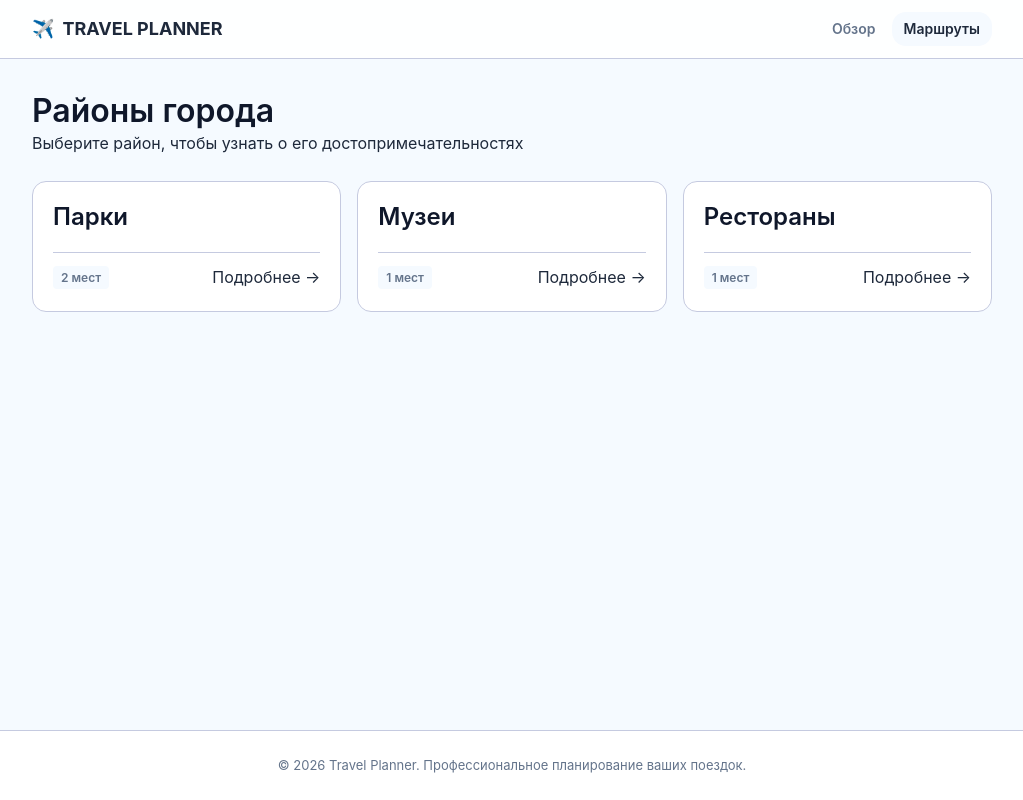
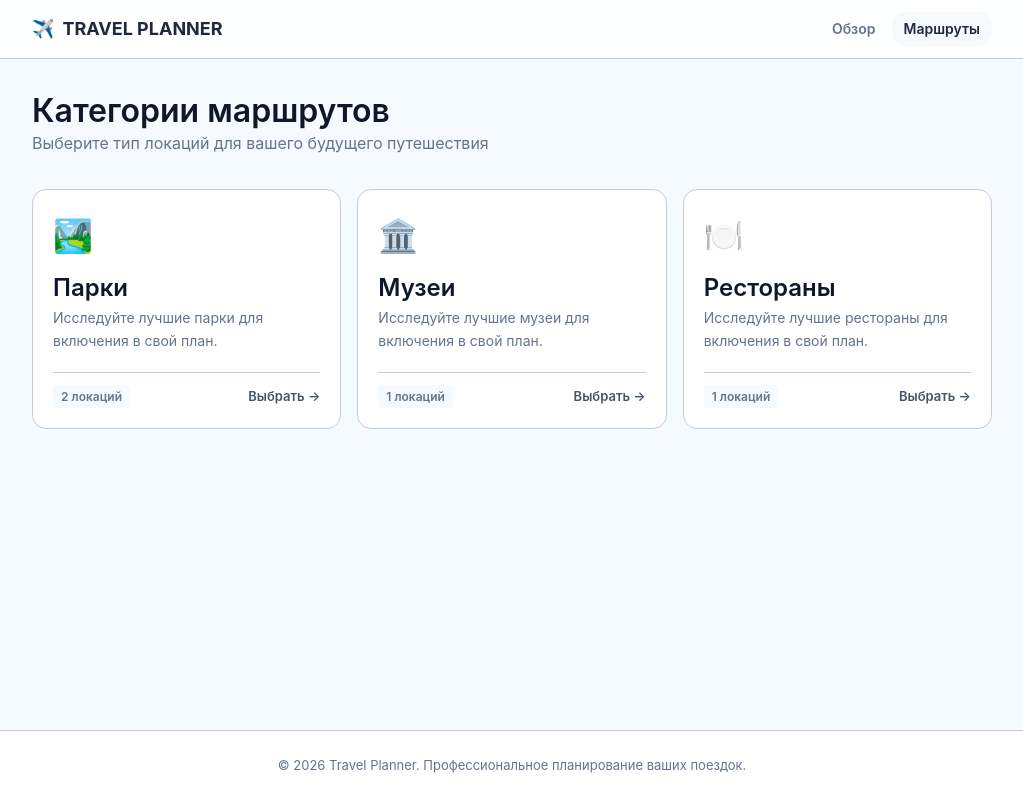
Before and after one commit to ArtemKutsan/react-30-summary-6, a React (Vite) app: page /categories in a window 1280 px wide. Shown: the whole page, without its empty margins (128-1151 px from the left). Built offline with nearby package versions, Linux system fonts and the light colour scheme.

Commit message:
update: Рефакторинг, изменение заголовков

```diff
--- a/src/pages/categories/index.jsx
+++ b/src/pages/categories/index.jsx
@@ -1,21 +1,29 @@
-// src/components/categories/index.jsx
-// import styles from './categories.module.css';
 import { Link } from 'react-router-dom';
 import { initialCategories } from '../../data';
 
 function CategoriesPage() {
   return (
     <div className="categories">
-      <h1>Районы города</h1>
-      <p className="subtitle">Выберите район, чтобы узнать о его достопримечательностях</p>
+      <header style={{ marginBottom: '2rem' }}>
+        <h1>Категории маршрутов</h1>
+        <p style={{ color: 'var(--text-muted)', fontSize: '1rem' }}>
+          Выберите тип локаций для вашего будущего путешествия
+        </p>
+      </header>
+
       <div className="categories-grid">
         {initialCategories.map((category) => (
           <Link to={`/categories/${category.id}`} key={category.id} className="category-card">
+            <div style={{ fontSize: '2rem', marginBottom: '0.75rem' }}>{category.icon}</div>
             <h2>{category.name}</h2>
-            <p>{category.description}</p>
+            <p style={{ color: 'var(--text-muted)', margin: '0.25rem 0 1rem', fontSize: '0.875rem' }}>
+              Исследуйте лучшие {category.name.toLowerCase()} для включения в свой план.
+            </p>
             <div className="card-footer">
-              <span className="places-count">{category.places.length} мест</span>
-              <span className="view-link">Подробнее →</span>
+              <span className="places-count">{category.places.length} локаций</span>
+              <span style={{ color: 'var(--primary)', fontWeight: '600', fontSize: '0.8125rem' }}>
+                Выбрать →
+              </span>
             </div>
           </Link>
         ))}
@@ -23,4 +31,5 @@ function CategoriesPage() {
     </div>
   );
 }
+
 export default CategoriesPage;
```
